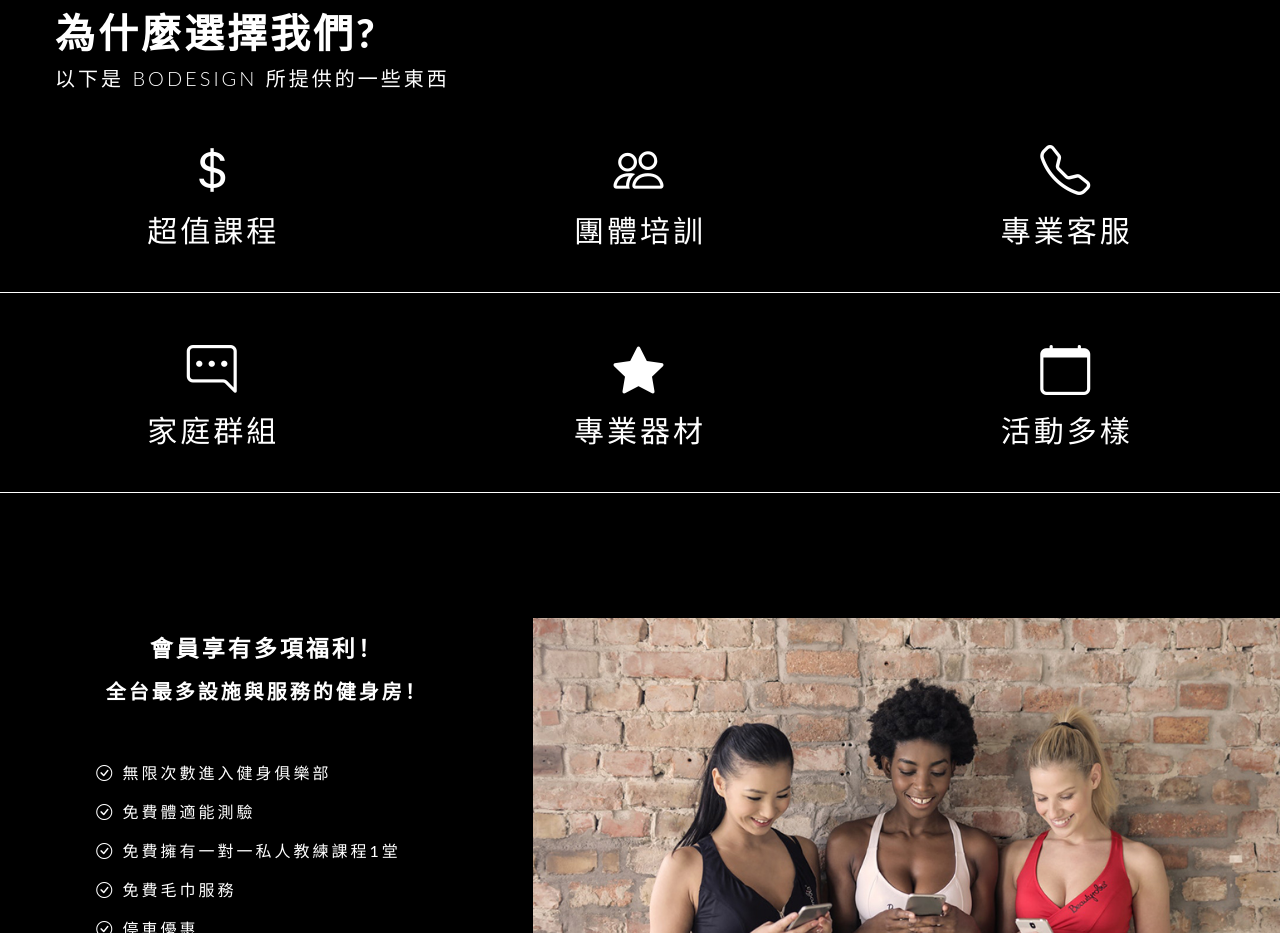
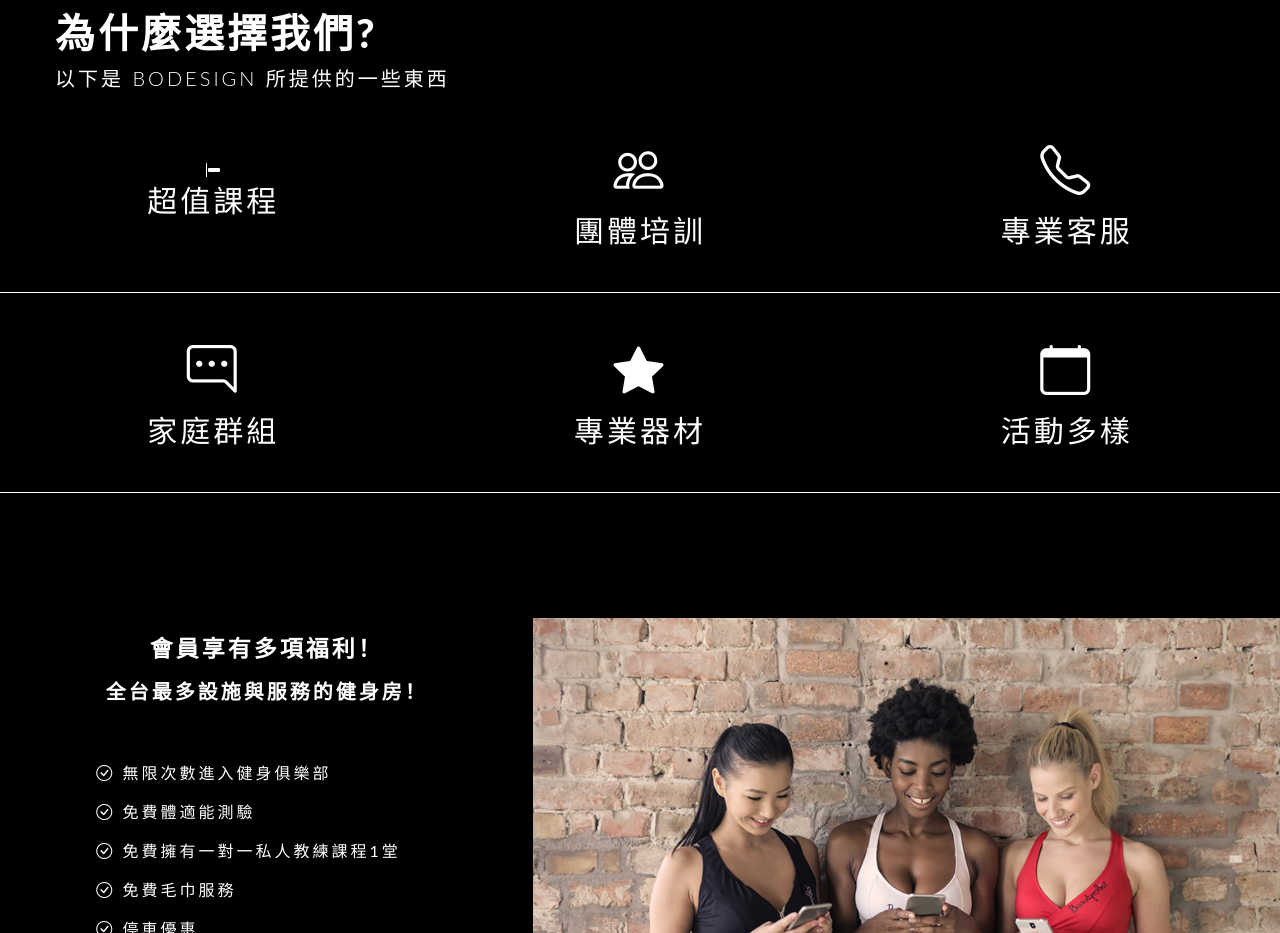
Before and after one commit to doublesung/bodesign.github.io, a plain HTML site: page index.html in a window 1280 px wide. Shown: the part 1747-2680 px from the top of the page. Drawn offline with nearby package versions, Linux system fonts and the light colour scheme.

Commit message:
Update index.html

```diff
--- a/index.html
+++ b/index.html
@@ -100,7 +100,11 @@
             </div>
             <div class="row">
                 <div class="recommend-box col-lg-4 col-md-6">
-                    <i class="bi bi-currency-dollar"></i>
+<!--                     <i class="bi bi-currency-dollar"></i> -->
+                    <svg xmlns="http://www.w3.org/2000/svg" width="16" height="16" fill="currentColor" class="bi bi-align-start" viewBox="0 0 16 16">
+  <path fill-rule="evenodd" d="M1.5 1a.5.5 0 0 1 .5.5v13a.5.5 0 0 1-1 0v-13a.5.5 0 0 1 .5-.5z"/>
+  <path d="M3 7a1 1 0 0 1 1-1h10a1 1 0 0 1 1 1v2a1 1 0 0 1-1 1H4a1 1 0 0 1-1-1V7z"/>
+</svg>
                     <span>超值課程</span>
                 </div>
                 <div class="recommend-box col-lg-4 col-md-6">
```
